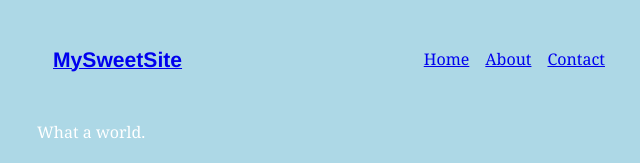
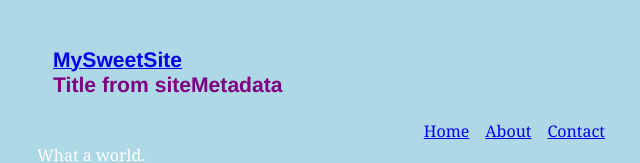
Before and after one commit to Cardoso-topdev/advanced-gatsby, a Gatsby site: page / in a window 1280 px wide. Shown: the top 163 px of the page, without its empty margins (303-943 px from the left). Built offline with nearby package versions, Linux system fonts and the light colour scheme; Gatsby itself is replaced by a stand-in of ours.

Commit message:
add GraphQL using method

```diff
--- a/gatsby-config.js
+++ b/gatsby-config.js
@@ -6,6 +6,9 @@
 
 module.exports = {
   /* Your site config here */
+  siteMetadata: {
+    title: `Title from siteMetadata`,
+  },
   plugins: [
     {
       resolve: `gatsby-plugin-sass`,
@@ -19,5 +22,6 @@ module.exports = {
         pathToConfigModule: `src/utils/typography`,
       },
     },
+    `gatsby-plugin-emotion`,
   ],
 }
--- a/package.json
+++ b/package.json
@@ -14,7 +14,10 @@
     "test": "echo \"Write tests! -> https://gatsby.dev/unit-testing\" && exit 1"
   },
   "dependencies": {
+    "@emotion/react": "^11.1.4",
+    "@emotion/styled": "^11.0.0",
     "gatsby": "^2.26.1",
+    "gatsby-plugin-emotion": "^5.4.0",
     "gatsby-plugin-sass": "^3.2.0",
     "gatsby-plugin-typography": "^2.12.0",
     "node-sass": "^5.0.0",
--- a/src/components/Header.jsx
+++ b/src/components/Header.jsx
@@ -13,6 +13,7 @@ export default function Header(props) {
         <Link to="/" style={{ textShadow: `none`, backgroundImage: `none` }}>
           <h3 style={{ display: `inline` }}>MySweetSite</h3>
         </Link>
+        <h3>{props.data.site.siteMetadata.title}</h3>
         <ul style={{ listStyle: `none`, float: `right` }}>
           <ListLink to="/">Home</ListLink>
           <ListLink to="/about/">About</ListLink>
--- a/src/components/layout.jsx
+++ b/src/components/layout.jsx
@@ -1,12 +1,23 @@
 import React from "react"
 import Container from "./container"
 import Header from "./header"
+import { useStaticQuery } from "gatsby"
 
 export default function Layout({ children }) {
   return (
     <Container>
-      <Header />
+      <Header data={useStaticQuery(query)}/>
       {children}
     </Container>
   )
 }
+
+export const query = graphql`
+  query {
+    site {
+      siteMetadata {
+        title
+      }
+    }
+  }
+`
```
Also changed, not shown: 1 other file.
